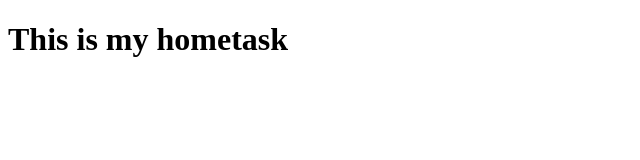
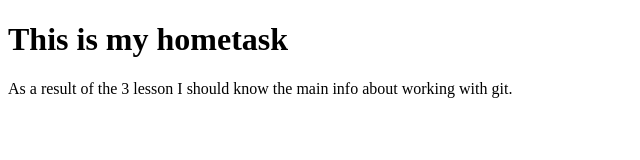
Before and after one commit to miasoiedova/robot_dreams, a plain HTML site: page index.html in a window 1280 px wide. Shown: the whole page, without its empty margins (0-640 px from the left). Drawn offline with Linux system fonts and the light colour scheme.

Commit message:
New text has added

```diff
--- a/index.html
+++ b/index.html
@@ -7,5 +7,8 @@
     <h1>
         This is my hometask
     </h1>
+    <p>
+        As a result of the 3 lesson I should know the main info about working with git.
+    </p>
 </body>
 </html>
```
